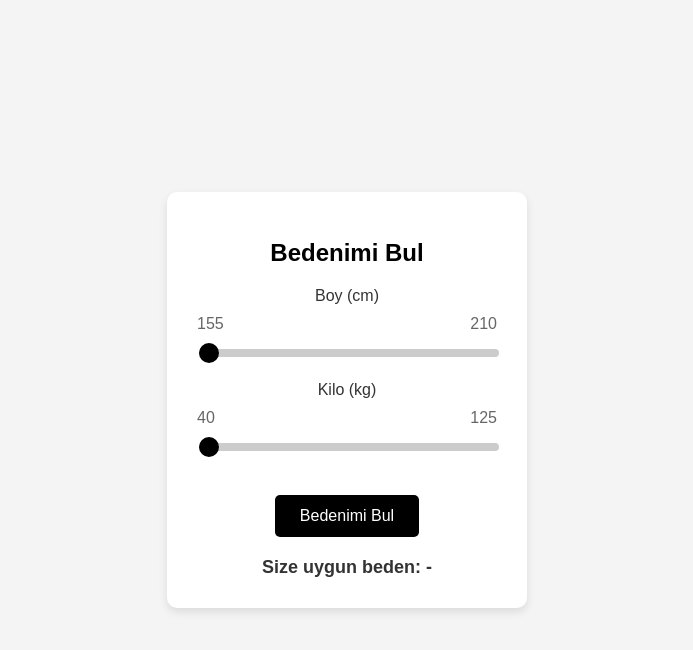
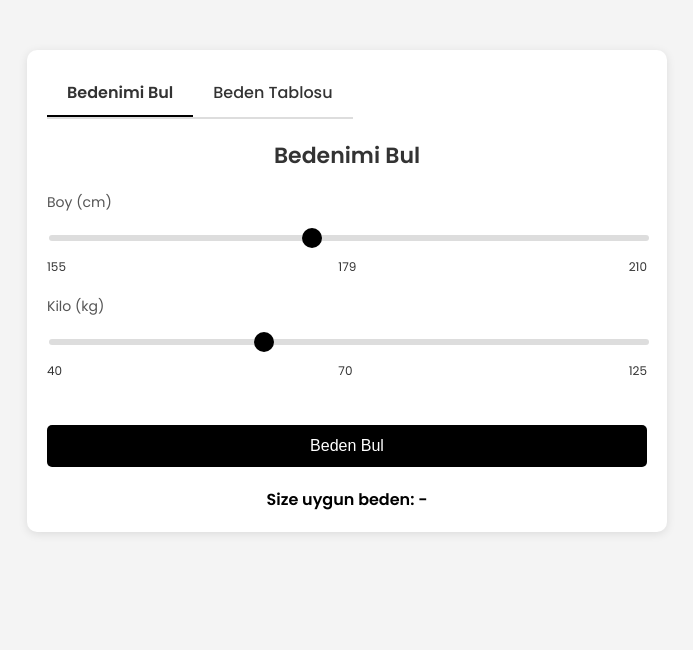
Before and after one commit to emirahmetshn/bedenoner, a plain HTML site: page asdf.html in a window 1280 px wide. Shown: the whole page, without its empty margins (293-986 px from the left). Drawn offline with Linux system fonts and the light colour scheme.

Commit message:
Update asdf.html

```diff
--- a/asdf.html
+++ b/asdf.html
@@ -4,50 +4,81 @@
     <meta charset="UTF-8">
     <meta name="viewport" content="width=device-width, initial-scale=1.0">
     <title>Beden Hesaplama</title>
+    <link href="https://fonts.googleapis.com/css2?family=Poppins:wght@300;400;500;600&display=swap" rel="stylesheet">
     <style>
         body {
-            font-family: Arial, sans-serif;
+            font-family: 'Poppins', sans-serif;
             background-color: #f4f4f4;
             color: #333;
             margin: 0;
-            display: flex;
-            justify-content: center;
-            align-items: center;
-            height: 100vh;
+            padding: 0;
         }
 
-        .container {
-            background-color: #fff;
-            padding: 30px;
+        .tab-container {
+            width: 600px; /* Geniş dikdörtgen yapısı için genişliği arttırıldı */
+            margin: 50px auto;
+            background-color: white;
             border-radius: 10px;
-            box-shadow: 0 4px 8px rgba(0, 0, 0, 0.1);
-            width: 300px;
-            text-align: center;
+            box-shadow: 0 2px 10px rgba(0, 0, 0, 0.1);
+            padding: 20px;
+        }
+
+        .tabs {
+            display: flex;
+            justify-content: flex-start;
+            margin-bottom: 20px;
+            border-bottom: 2px solid #ddd;
+            width: fit-content;
+        }
+
+        .tab {
+            padding: 10px 20px;
+            cursor: pointer;
+            border-bottom: 2px solid transparent;
+            font-weight: 500;
+        }
+
+        .tab.active {
+            border-bottom: 2px solid #000;
+            font-weight: 600;
+        }
+
+        .tab-content {
+            display: none;
+        }
+
+        .tab-content.active {
+            display: block;
         }
 
         h1 {
-            font-size: 24px;
+            font-size: 22px;
+            text-align: center;
             margin-bottom: 20px;
-            color: #000;
         }
 
         .slider-container {
             margin: 20px 0;
         }
 
+        label {
+            font-size: 14px;
+            margin-bottom: 10px;
+            display: block;
+            color: #555;
+        }
+
         .slider {
             width: 100%;
-            -webkit-appearance: none;
-            background: #ccc;
-            height: 8px;
+            appearance: none;
+            background: #ddd;
+            height: 6px;
             border-radius: 5px;
             outline: none;
             cursor: pointer;
-            transition: background 0.3s ease;
         }
 
         .slider::-webkit-slider-thumb {
-            -webkit-appearance: none;
             appearance: none;
             background: #000;
             height: 20px;
@@ -67,60 +98,130 @@
         .label {
             display: flex;
             justify-content: space-between;
-            margin: 10px 0;
-            color: #666;
+            margin-top: 10px;
+            font-size: 12px;
         }
 
         .button {
+            width: 100%;
             background-color: #000;
-            color: white;
+            color: #fff;
+            padding: 12px 0;
             border: none;
-            padding: 12px 25px;
             border-radius: 5px;
             cursor: pointer;
             font-size: 16px;
-            margin-top: 20px;
+            margin-top: 25px;
             transition: background-color 0.3s ease;
         }
 
         .button:hover {
-            background-color: #333;
+            background-color: #444;
         }
 
         .result {
             margin-top: 20px;
-            font-size: 18px;
+            font-size: 16px;
             font-weight: bold;
-            color: #333;
+            text-align: center;
+            color: #000;
+        }
+
+        table {
+            width: 100%;
+            border-collapse: collapse;
+            margin-top: 20px;
+        }
+
+        table, th, td {
+            border: 1px solid #ddd;
+        }
+
+        th, td {
+            padding: 10px;
+            text-align: center;
+        }
+
+        th {
+            background-color: #f5f5f5;
+            font-weight: bold;
         }
     </style>
 </head>
 <body>
 
-    <div class="container">
+    <div class="tab-container">
+        <div class="tabs">
+            <div class="tab active" data-tab="tab1">Bedenimi Bul</div>
+            <div class="tab" data-tab="tab2">Beden Tablosu</div>
+        </div>
+
+        <div id="tab1" class="tab-content active">
             <h1>Bedenimi Bul</h1>
-
             <div class="slider-container">
                 <label for="height">Boy (cm)</label>
+                <input type="range" id="height" class="slider" min="155" max="210" value="179">
                 <div class="label">
-                <span id="heightValue">155</span>
-                <span id="heightLabel">210</span>
+                    <span>155</span>
+                    <span id="heightValue">179</span>
+                    <span>210</span>
                 </div>
-            <input type="range" id="height" class="slider" min="155" max="210" value="155">
             </div>
 
             <div class="slider-container">
                 <label for="weight">Kilo (kg)</label>
+                <input type="range" id="weight" class="slider" min="40" max="125" value="70">
                 <div class="label">
-                <span id="weightValue">40</span>
-                <span id="weightLabel">125</span>
+                    <span>40</span>
+                    <span id="weightValue">70</span>
+                    <span>125</span>
                 </div>
-            <input type="range" id="weight" class="slider" min="40" max="125" value="40">
             </div>
 
-        <button class="button" id="findSizeButton">Bedenimi Bul</button>
+            <button class="button" id="findSizeButton">Beden Bul</button>
 
             <div class="result" id="result">Size uygun beden: -</div>
+        </div>
+
+        <div id="tab2" class="tab-content">
+            <h1>Beden Tablosu</h1>
+            <table>
+                <thead>
+                    <tr>
+                        <th>Beden</th>
+                        <th>En (cm)</th>
+                        <th>Boy (cm)</th>
+                    </tr>
+                </thead>
+                <tbody>
+                    <tr>
+                        <td>S</td>
+                        <td>52</td>
+                        <td>69</td>
+                    </tr>
+                    <tr>
+                        <td>M</td>
+                        <td>54</td>
+                        <td>70</td>
+                    </tr>
+                    <tr>
+                        <td>L</td>
+                        <td>56.5</td>
+                        <td>71</td>
+                    </tr>
+                    <tr>
+                        <td>XL</td>
+                        <td>59</td>
+                        <td>72</td>
+                    </tr>
+                    <tr>
+                        <td>XXL</td>
+                        <td>61</td>
+                        <td>73</td>
+                    </tr>
+                </tbody>
+            </table>
+        </div>
     </div>
 
     <script>
@@ -131,6 +232,25 @@
             const weightValue = document.getElementById('weightValue');
             const result = document.getElementById('result');
             const findSizeButton = document.getElementById('findSizeButton');
+
+            const tabs = document.querySelectorAll('.tab');
+            const tabContents = document.querySelectorAll('.tab-content');
+
+            // Tab switching functionality
+            tabs.forEach(tab => {
+                tab.addEventListener('click', () => {
+                    tabs.forEach(t => t.classList.remove('active'));
+                    tab.classList.add('active');
+
+                    const target = tab.getAttribute('data-tab');
+                    tabContents.forEach(tc => {
+                        tc.classList.remove('active');
+                        if (tc.id === target) {
+                            tc.classList.add('active');
+                        }
+                    });
+                });
+            });
 
             // Slider değerlerini güncelle
             function updateValues() {
@@ -144,30 +264,26 @@
                 const weight = parseInt(weightSlider.value, 10);
                 let size = '';
 
-                // Beden hesaplama algoritması
-                if (height <= 170 && weight <= 70) {
+                if (height <= 172 && weight < 67) {
                     size = 'S';
-                } else if (height <= 183 && weight <= 83) {
+                } else if (height <= 180 && weight < 75) {
                     size = 'M';
-                } else if (height <= 190 && weight <= 87) {
+                } else if (height <= 186 && weight < 86) {
                     size = 'L';
-                } else if (height <= 200 && weight <= 95) {
+                } else if (height <= 190 && weight < 93) {
                     size = 'XL';
-                } else {
+                } else if (height >= 200 || weight >= 110) {
                     size = 'XXL';
                 }
 
                 result.textContent = `Size uygun beden: ${size}`;
             }
 
-            // Slider'lara event listener ekleme
             heightSlider.addEventListener('input', updateValues);
             weightSlider.addEventListener('input', updateValues);
 
-            // Butona tıklama event listener ekleme
             findSizeButton.addEventListener('click', findSize);
 
-            // Sayfa yüklendiğinde slider değerlerini güncelle
             updateValues();
         });
     </script>
```
Lines whose indentation alone changed are shown as unchanged.
